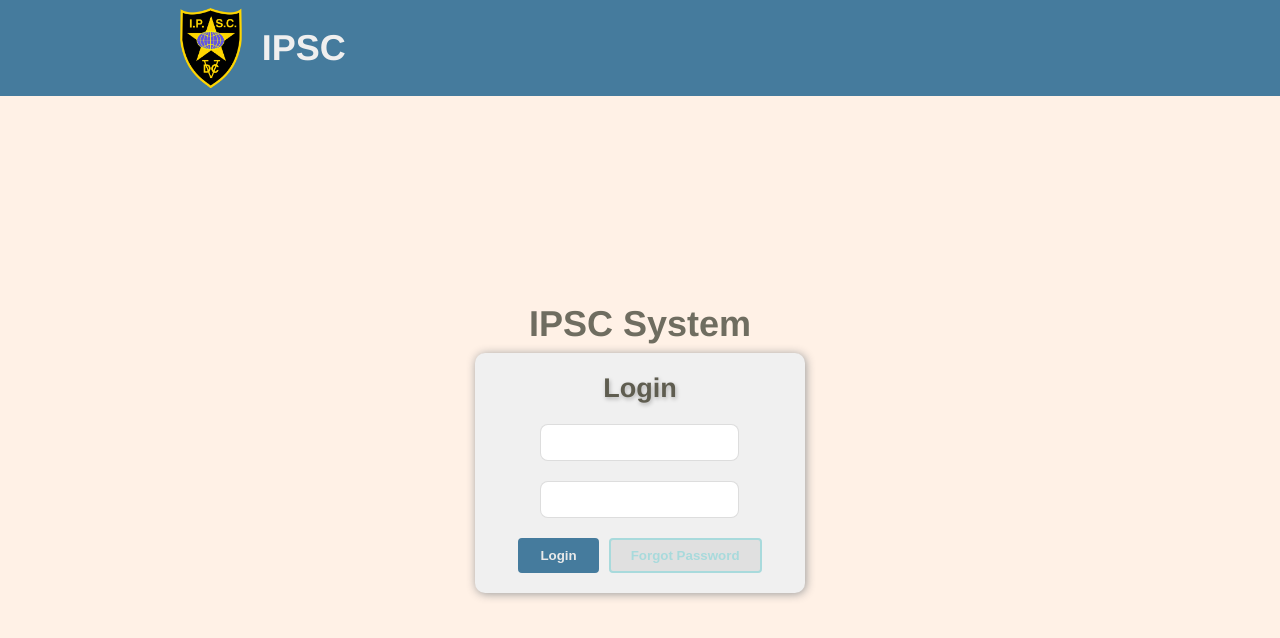
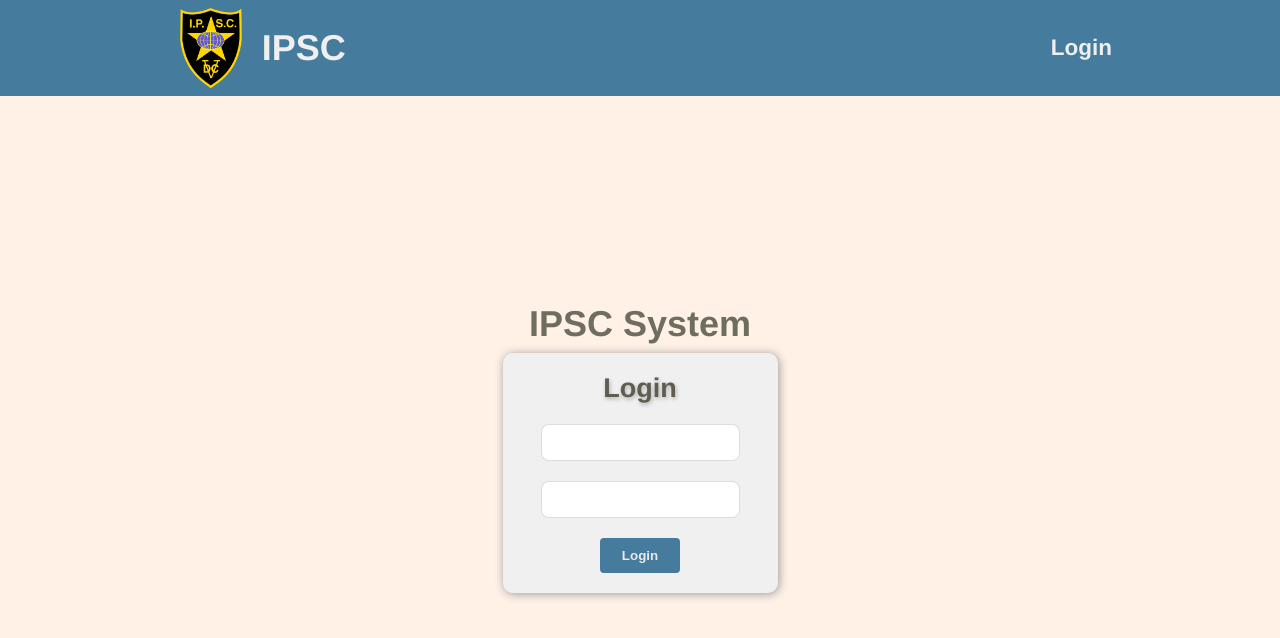
Before and after one commit to ben39053372/ipsc, a Vue app: page /login in a window 1280 px wide. Shown: the top 638 px of the page. Built offline with nearby package versions, Linux system fonts and the light colour scheme.

Commit message:
save temp

```diff
--- a/package.json
+++ b/package.json
@@ -10,6 +10,7 @@
     "stylelint": "npx stylelint \"src/**/*.{js,tsx,tsx,ts,vue}\""
   },
   "dependencies": {
+    "axios": "^0.21.1",
     "mrm": "^3.0.5",
     "vue": "^3.0.5",
     "vue-i18n": "^9.1.7",
@@ -40,7 +41,8 @@
     "tailwindcss": "^2.2.7",
     "typescript": "^4.3.2",
     "vite": "^2.4.3",
-    "vue-tsc": "^0.0.24"
+    "vue-tsc": "^0.0.24",
+    "@types/axios": "^0.14.0"
   },
   "lint-staged": {
     "*.js": "eslint --cache --fix",
--- a/src/components/Course/CourseHeader.vue
+++ b/src/components/Course/CourseHeader.vue
@@ -18,6 +18,7 @@
 <script>
   import { defineComponent } from 'vue';
   import Paper from '../Paper.vue';
+  import { useI18n } from 'vue-i18n';
 
   export default defineComponent({
     name: 'CourseHeader',
@@ -25,7 +26,8 @@
       Paper,
     },
     setup() {
-      return {};
+      const { t } = useI18n();
+      return { t };
     },
   });
 </script>
--- a/src/components/Header.vue
+++ b/src/components/Header.vue
@@ -3,6 +3,7 @@
     <Container>
       <img src="/images/ipsc.png" @click="goToHomePage" />
       <h1 class="title" @click="goToHomePage">{{ title }}</h1>
+      <h3 class="action" @click="gotoLogin">Login</h3>
     </Container>
   </div>
 </template>
@@ -23,6 +24,9 @@
       goToHomePage() {
         router.push({ name: 'Home' });
       },
+      gotoLogin() {
+        router.push({ name: 'Login' });
+      },
     },
   });
 </script>
@@ -42,7 +46,7 @@
     padding: var(--space-sm) 0;
   }
 
-  .header > .container > img {
+  img {
     margin-left: var(--space-xl);
     height: 10vh;
   }
@@ -53,4 +57,10 @@
     display: inline-block;
     width: fit-content;
   }
+
+  .action {
+    display: flex;
+    align-self: center;
+    margin-left: auto;
+  }
 </style>
--- a/src/screens/Login.vue
+++ b/src/screens/Login.vue
@@ -7,7 +7,7 @@
       <Input v-model="password" />
       <div class="actions">
         <Button @click="login">Login</Button>
-        <Button outline color="secondary">Forgot Password</Button>
+        <!-- <Button outline color="secondary">Forgot Password</Button> -->
       </div>
     </Paper>
   </div>
@@ -36,6 +36,9 @@
         console.log('login', this.username, this.password);
         router.push({ name: 'Home' });
       },
+      forgotPassword() {
+        router.push({ name: 'forgotPassword' });
+      },
     },
   });
 </script>
@@ -57,6 +60,12 @@
     margin: 10px;
   }
 
+  .actions {
+    display: flex;
+    flex-direction: row;
+    flex-wrap: nowrap;
+  }
+
   .actions > * {
     margin: 0 5px;
   }
--- /dev/null
+++ b/src/types/DBObject.d.ts
@@ -0,0 +1,5 @@
+interface DBObject {
+  _id?: string;
+  createDate?: Date;
+  lastEditDate?: Date;
+}
```
Also changed, not shown: src/apis/course.ts (added, +15 -0 lines), src/apis/user.ts (added, +7 -0 lines), src/types/Course.d.ts (added, +11 -0 lines), src/utils/axios.ts (added, +24 -0 lines), 1 other file (tests, documents, lock files or other folders).
